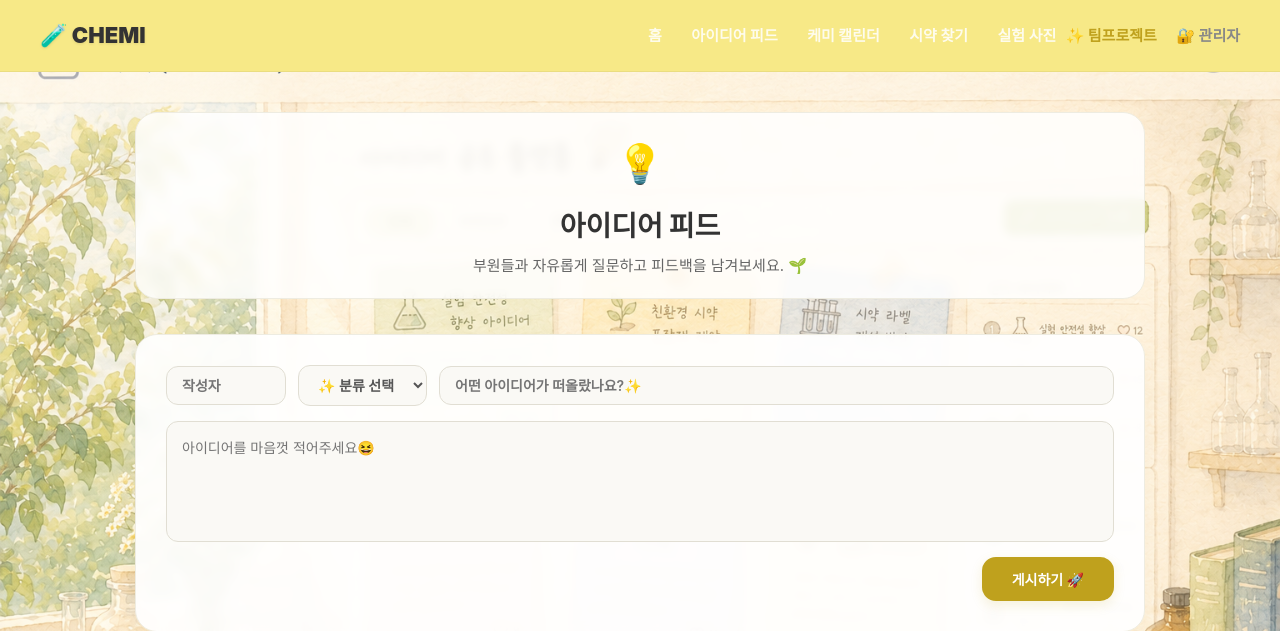
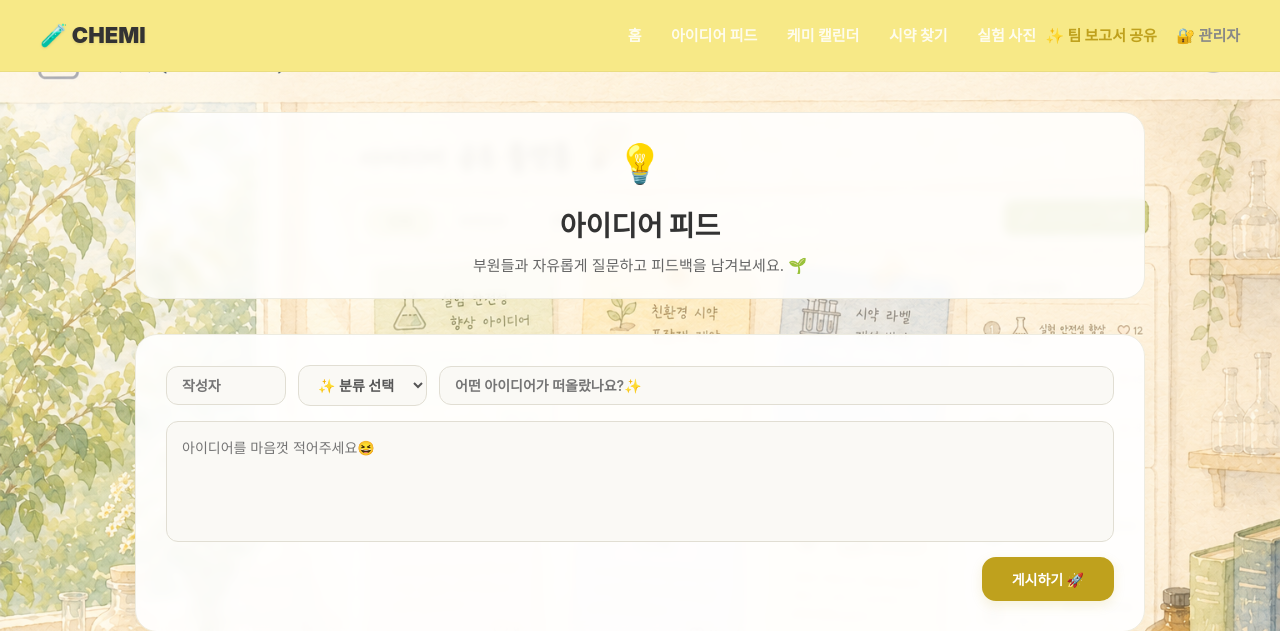
Before and after one commit to sunyoul-chemi/samgoe-chemi, a Flask app: page /ideas in a window 1280 px wide. Shown: the top 631 px of the page. Run offline with Flask 3, Linux system fonts and the light colour scheme; data that the repository does not hold is empty; some libraries are stand-ins or nearby versions; some web fonts are replaced.

Commit message:
Update layout.html

```diff
--- a/templates/layout.html
+++ b/templates/layout.html
@@ -17,7 +17,7 @@
             <a href="/calendar">케미 캘린더</a>
             <a href="/reagent">시약 찾기</a>
             <a href="/upload">실험 사진</a>
-            <a href="/projects" style="color: #bfa11d; font-weight: 800; margin-left: 5px;">✨ 팀프로젝트</a>
+            <a href="/projects" style="color: #bfa11d; font-weight: 800; margin-left: 5px;">✨ 팀 보고서 공유</a>
 
             {% if session.get('is_admin') %}
                 <a href="/logout" style="color: #dc3545; font-weight: 700; margin-left: 15px;">🔓 로그아웃</a>
```
